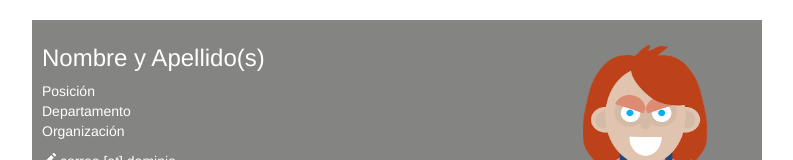
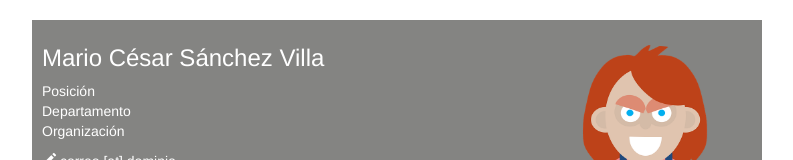
Before and after one commit to Strawgoldman/strawgoldman.github.io, a plain HTML site: page index.html in a window 1280 px wide. Shown: the top 160 px of the page, without its empty margins (243-1036 px from the left). Drawn offline with nearby package versions, Linux system fonts and the light colour scheme.

Commit message:
sitio web personalización nombre

```diff
--- a/index.html
+++ b/index.html
@@ -5,7 +5,7 @@
     <meta charset="utf-8">
     <meta name="description" content="Página de ejemplo del MOOC de LINUX - UPM.">
     <!--Sustituir por los datos del alumno-->
-    <meta name="author" content="Nombre y Apellido(s)">
+    <meta name="author" content="Mario César Sánchez Villa">
 
     <!--Sustituir por los datos del alumno-->
     <title>Nombre y Apellido(s)</title>
@@ -17,7 +17,7 @@
   <body>
     <div class="container header-bar">
       <!--Sustituir por los datos del alumno-->
-      <h3>Nombre y Apellido(s) <span><img style="width: 214px; height: 164px;" class='img-circle' alt="Nombre y Apellido(s)" src="img/foto.png" align="right"></span></h3>
+      <h3>Mario César Sánchez Villa <span><img style="width: 214px; height: 164px;" class='img-circle' alt="Nombre y Apellido(s)" src="img/foto.png" align="right"></span></h3>
       <p>
         <!--Sustituir por los datos del alumno-->
         Posición<br>
```
